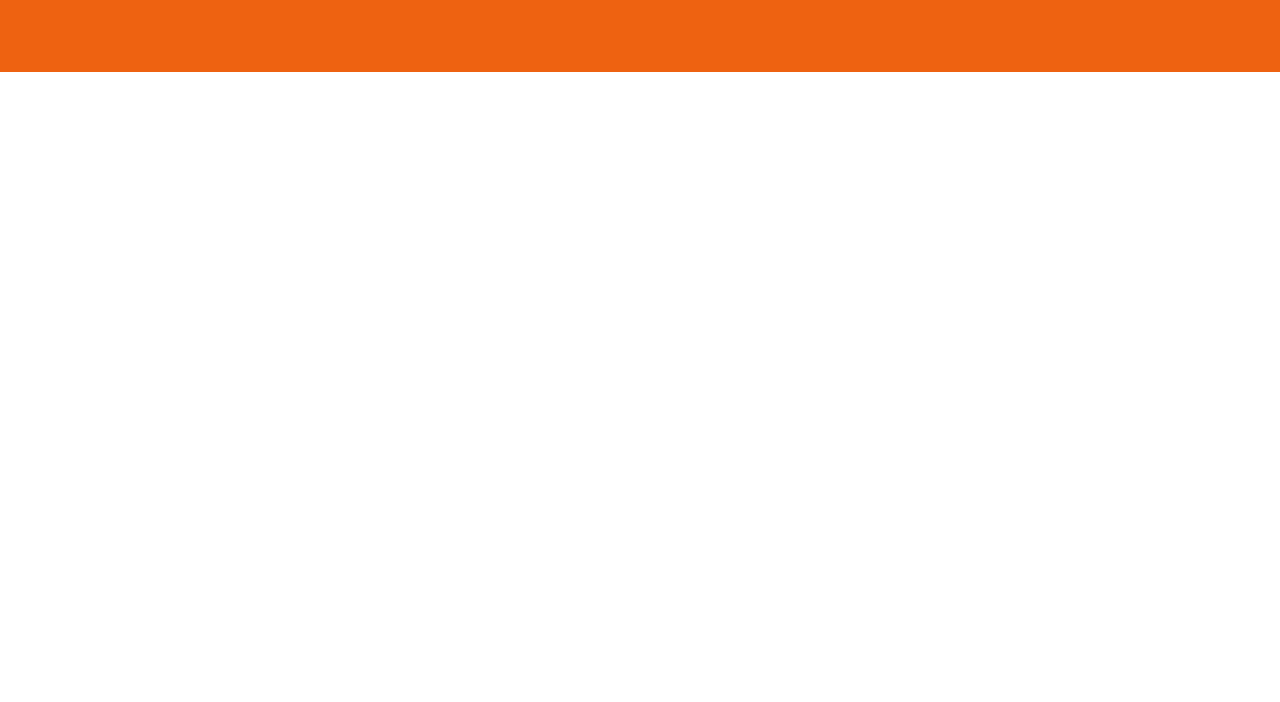
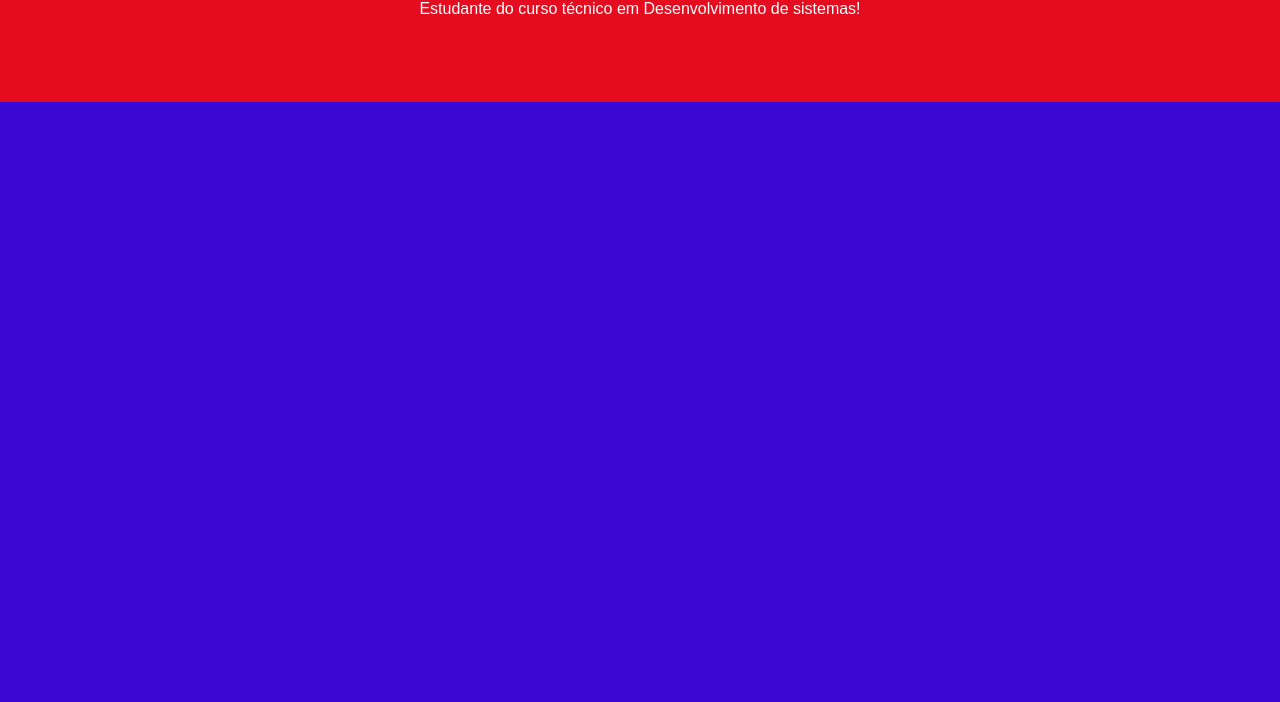
Before and after one commit to Thales971/Meu-primeiro-site, a plain HTML site: page index.html in a window 1280 px wide. Shown: the part 131-833 px from the top of the page. Before the commit the page ends 800 px from the top, so only its background shows below. Drawn offline with Linux system fonts and the light colour scheme.

Commit message:
feat:Adiciona cor ao Background

```diff
--- a/assets/styles/index.css
+++ b/assets/styles/index.css
@@ -10,11 +10,17 @@ body {
 
 h1,p {
     text-align: center;
+    margin: 10px;
 }
 
 header {
-    background-color:  rgb(238, 98, 17);
+    background-color:  rgb(228, 12, 30);
     color: white;
     padding: 74px;
 
 }
+
+main {
+    height: 600px;
+    background-color: rgb(58, 7, 211);
+}
--- a/index.html
+++ b/index.html
@@ -12,5 +12,9 @@
         <h1>Thales Dev</h1>
         <p> Estudante do curso técnico em Desenvolvimento de sistemas!</p>
     </header>
+
+    <main>
+
+    </main>
     </body>
 </html>
```
